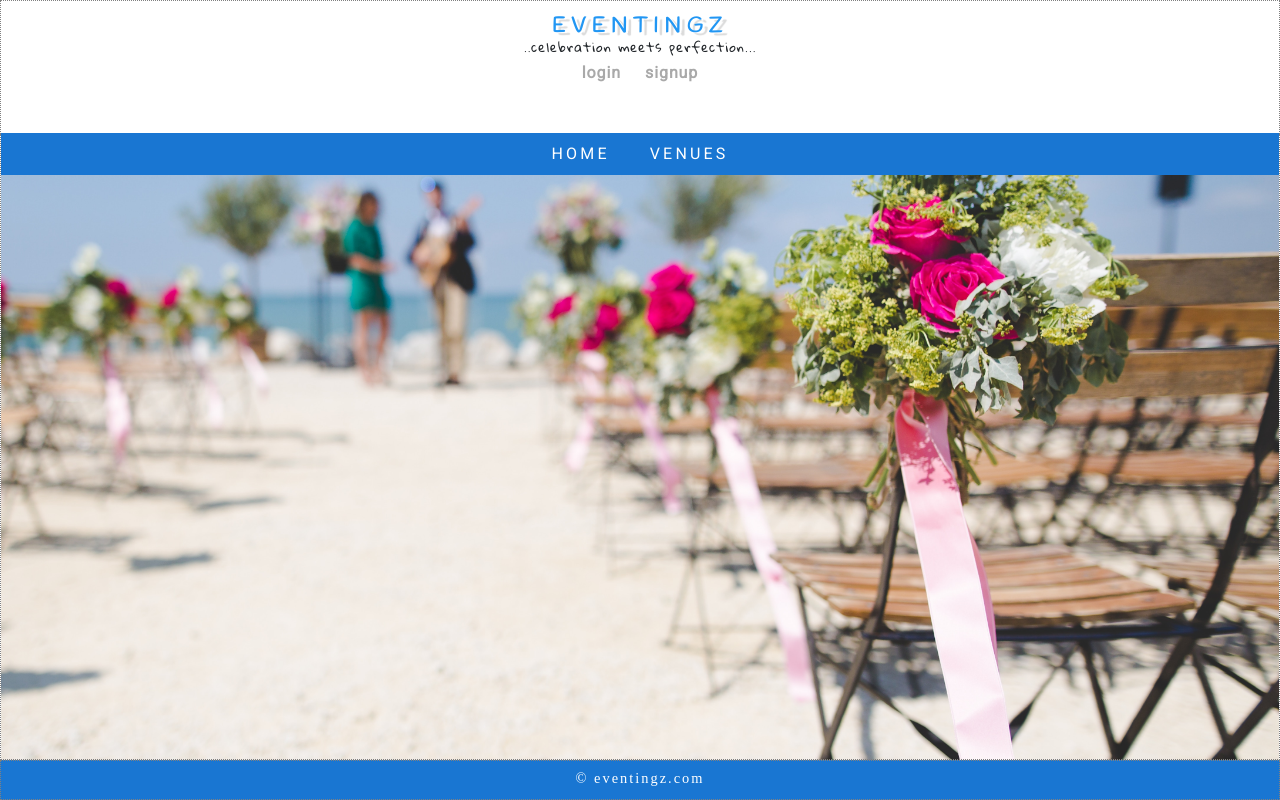
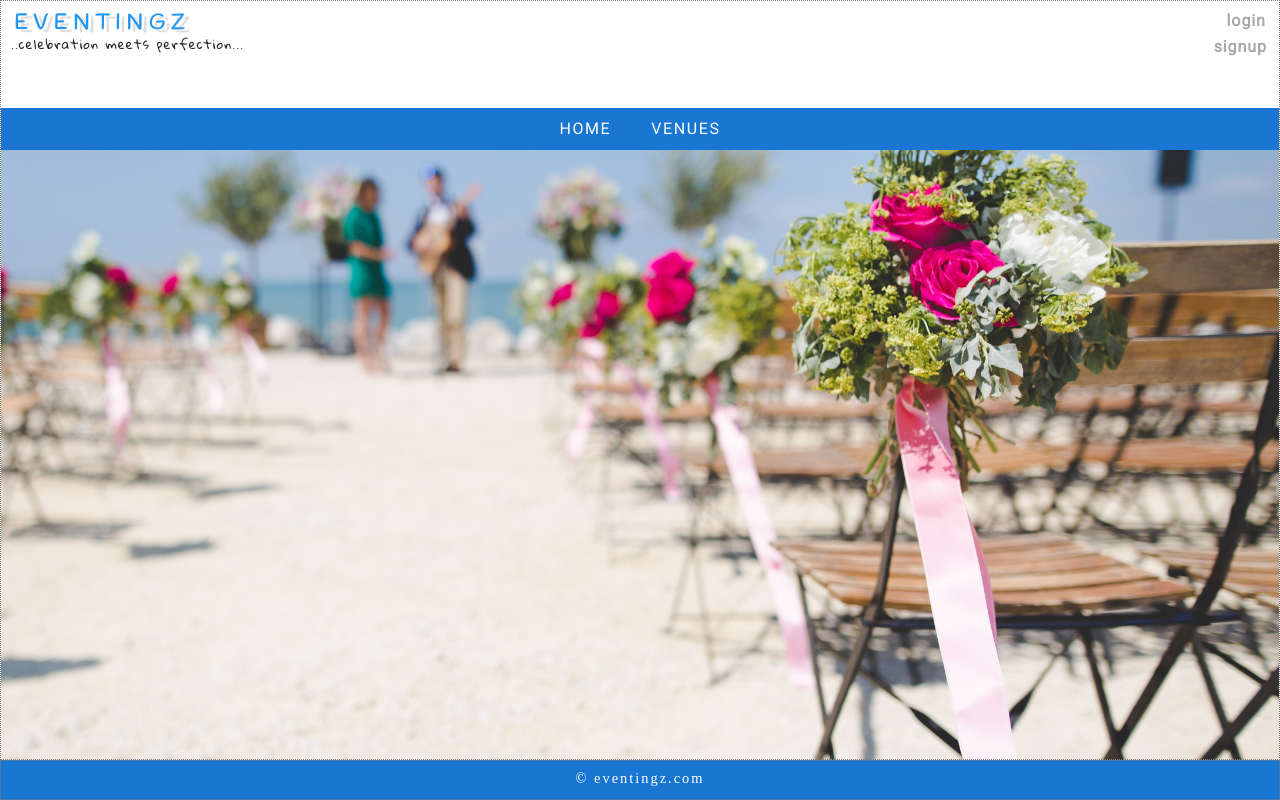
Before and after one commit to pmndifon/EventManager, a plain HTML site: page template/index.html in a window 1280 px wide. Drawn offline with nearby package versions, Linux system fonts and the light colour scheme.

Commit message:
Add media query for header and adjust it

```diff
--- a/template/css/main.css
+++ b/template/css/main.css
@@ -278,7 +278,7 @@ HEADER
 #mainNavToggle li a {
   text-transform: uppercase;
   font-weight: 500;
-  letter-spacing: .2em;
+  letter-spacing: .1em;
   font-family: 'Roboto', sans-serif;
   font-size: 1em;
   color: #fff;
@@ -303,3 +303,51 @@ FOOTER
     font-size: .9em;
     letter-spacing: 2px;
 }
+
+
+
+/***********
+MEDIA QUERIES
+***********/
+
+@media (min-width: 768px) {
+
+  /* Topbar */
+
+  .top-bar {
+    display: flex;
+    justify-content: space-between;
+    padding: 5px 10px;
+    height: 100%;
+  }
+
+  .top-bar .brand-assets {
+    margin: 0px;
+    padding-top: 5px;
+    text-align: left;
+  }
+
+  .top-bar .login-area {
+    display: flex;
+    flex-direction: column;
+    margin: 0px;
+  }
+
+  .top-bar .login-area .signin,
+  .top-bar .login-area .signup {
+    margin: 0;
+    text-align: right;
+    padding: 5px 0 5px 0
+  }
+
+  .top-bar .login-area .signup {
+    margin-right: -1px;
+  }
+
+  .top-bar .login-area .signin a,
+  .top-bar .login-area .signup a {
+    padding-bottom: .2em;
+    margin-top: 0;
+  }
+
+}
```
